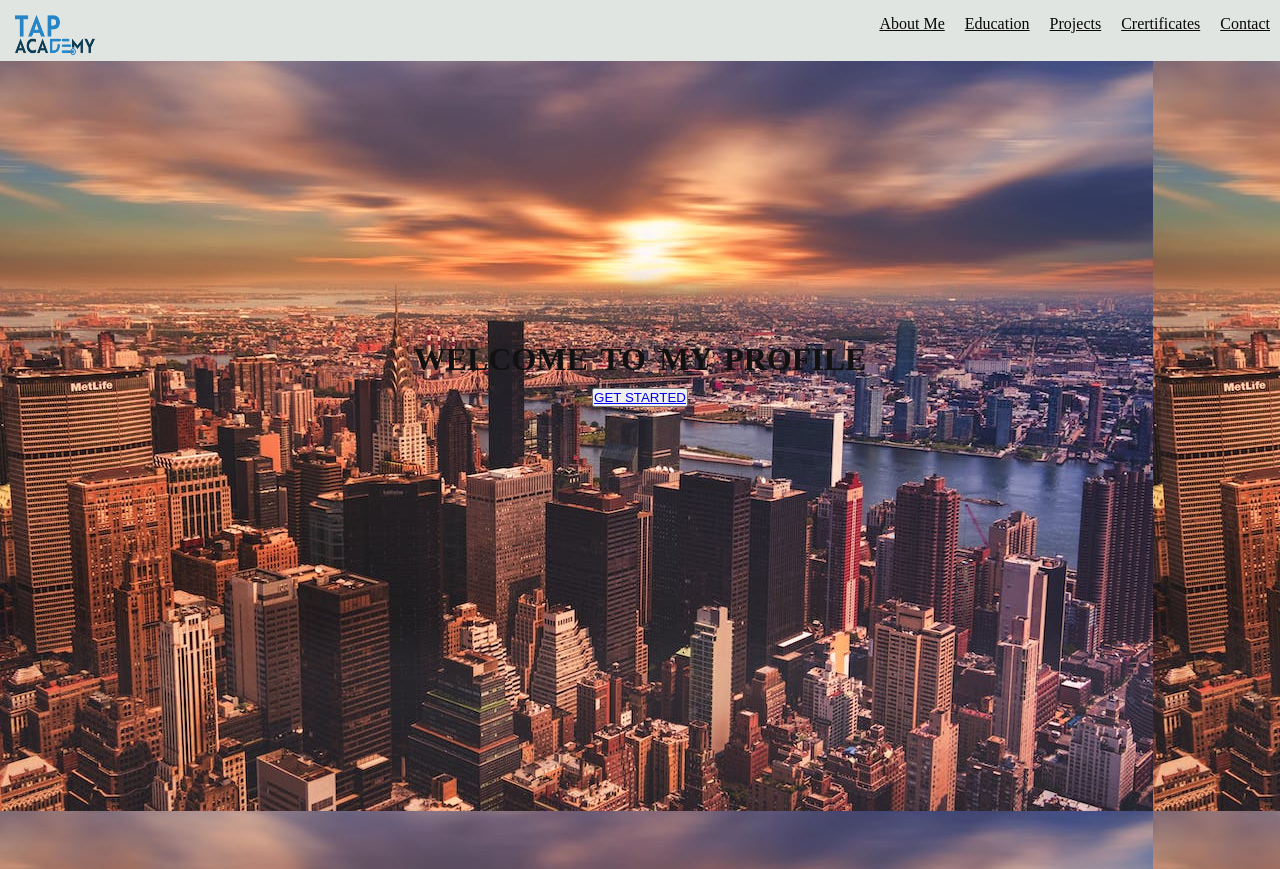
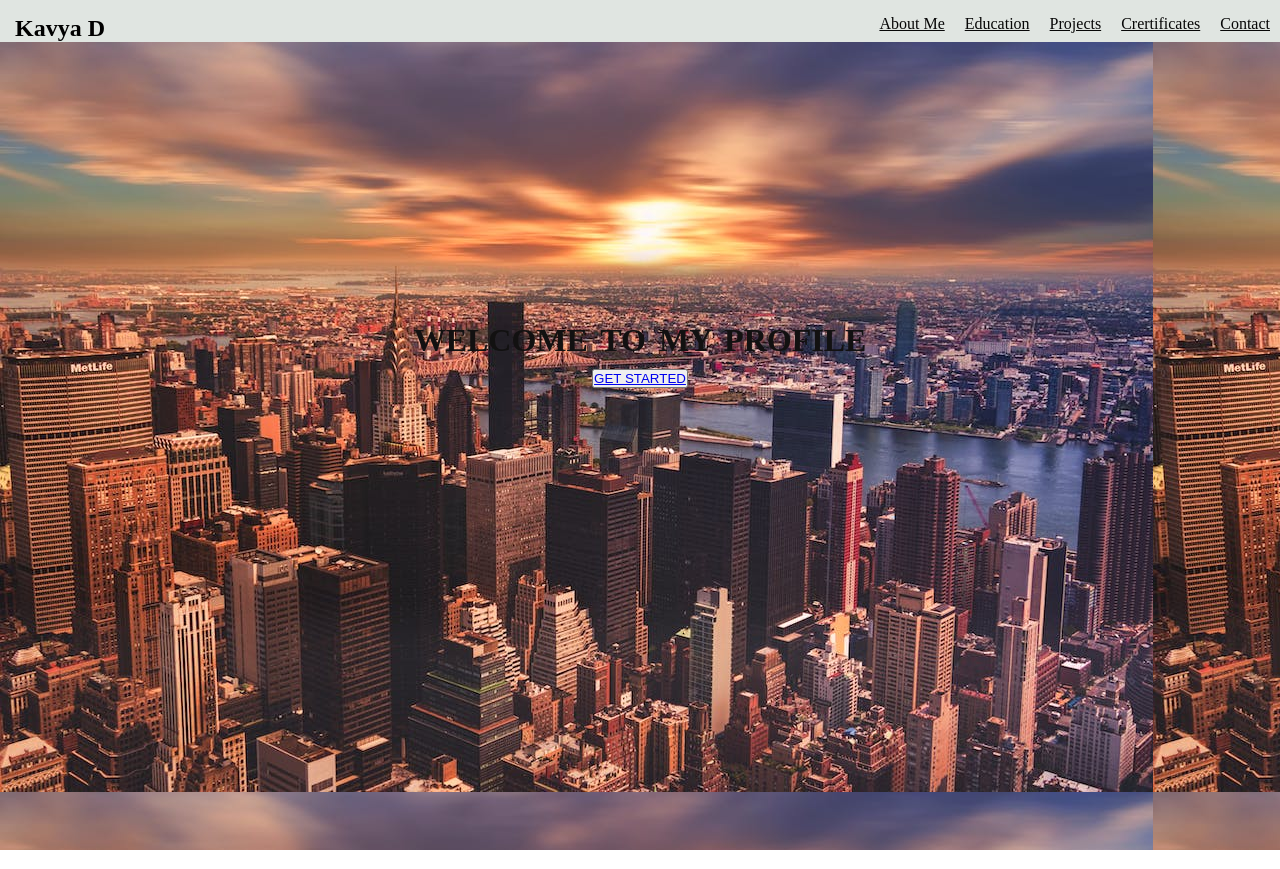
Before and after one commit to d-kavyagowda/myprofile, a plain HTML site: page index.html in a window 1280 px wide. Drawn offline with Linux system fonts and the light colour scheme.

Commit message:
index.html

```diff
--- a/index.html
+++ b/index.html
@@ -7,7 +7,7 @@
 <body>
     <nav class="navlist">
         <ul>
-            <li><h1><img src="tapacademy-logo.png"></h1></li>
+            <li><h1>Kavya D</h1></li>
             <li><a href="info.html">About Me</a></li>
             <li><a href="education.html">Education</a></li>
             <li><a href="project.html">Projects</a>
```
